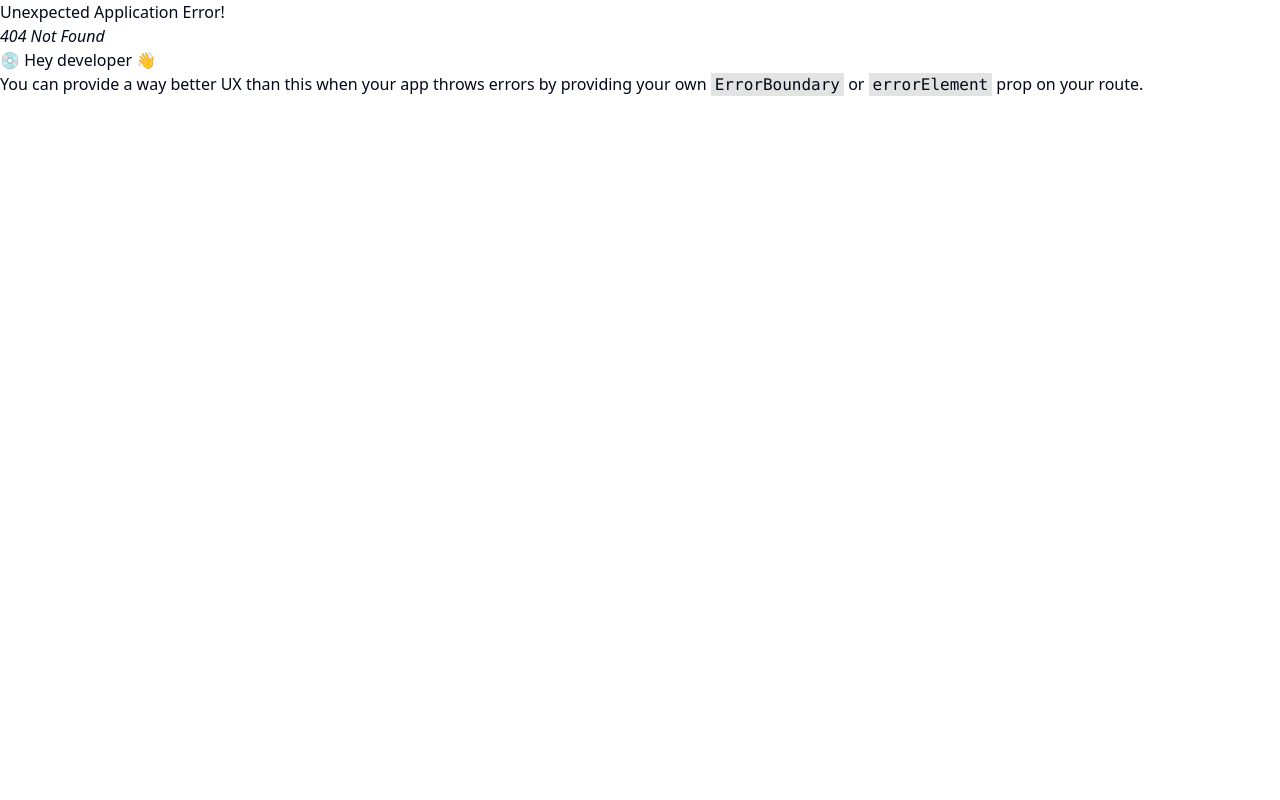
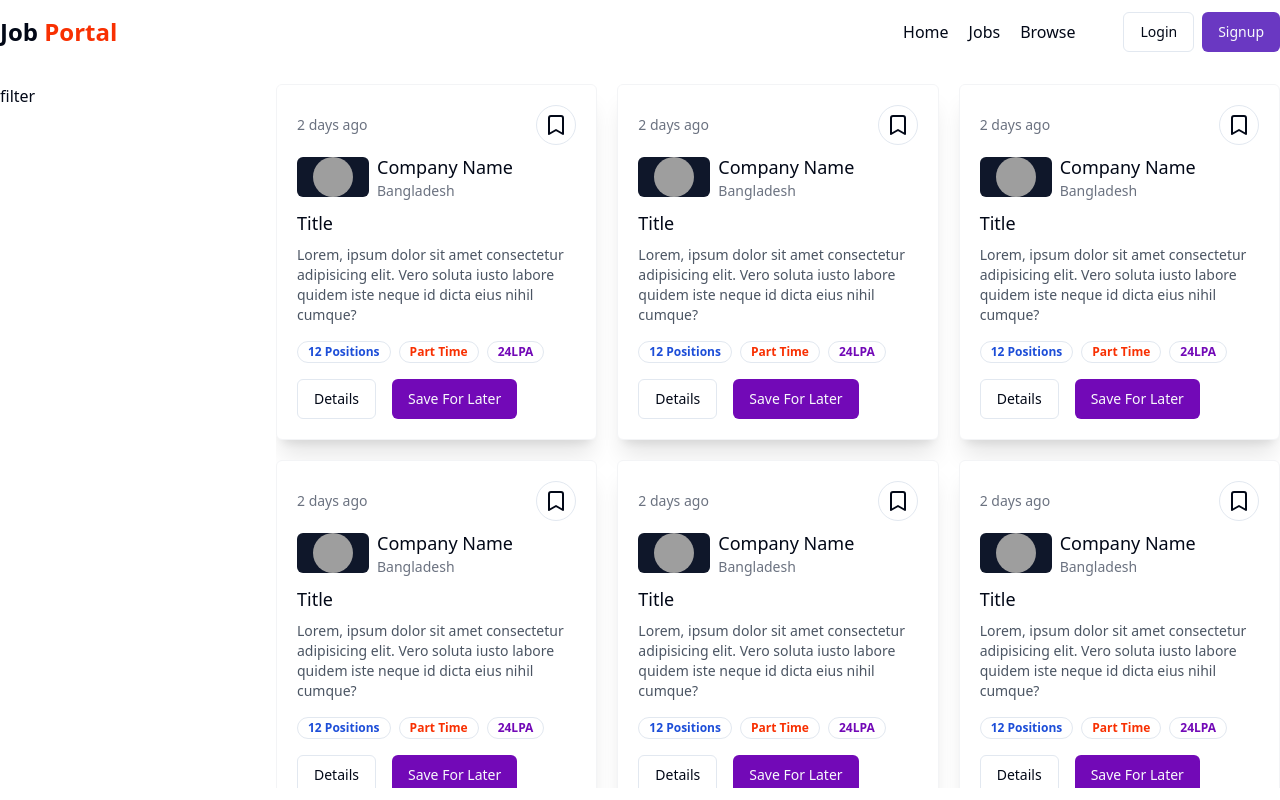
Before and after one commit to gopalbasak1/job-portal-frontend, a React (Vite) app: page /jobs in a window 1280 px wide. Before the commit this address had no page. Built offline with nearby package versions, Linux system fonts and the light colour scheme; grey boxes are pictures that could not be loaded.

Commit message:
create jobs page and add job card to structure

```diff
--- a/src/App.jsx
+++ b/src/App.jsx
@@ -2,6 +2,7 @@
 import Login from './components/auth/Login'
 import Signup from './components/auth/Signup'
 import Home from './components/Home'
+import Jobs from './components/Jobs'
 
 const appRouter = createBrowserRouter([
   {
@@ -16,6 +17,10 @@
     path: '/signup',
     element: <Signup/>
   },
+  {
+    path: '/jobs',
+    element: <Jobs/>
+  }
 ])
 
 function App() {
--- /dev/null
+++ b/src/components/FilterCard.jsx
@@ -0,0 +1,11 @@
+
+
+const FilterCard = () => {
+    return (
+        <div>
+            filter
+        </div>
+    );
+};
+
+export default FilterCard;
--- /dev/null
+++ b/src/components/Job.jsx
@@ -0,0 +1,50 @@
+import { Bookmark } from "lucide-react";
+import { Button } from "./ui/button";
+import { Avatar, AvatarImage } from "./ui/avatar";
+import { Badge } from "./ui/badge";
+
+
+const Job = () => {
+    return (
+        <div className="p-5 rounded-md shadow-xl bg-white border border-gray-100">
+            <div className="flex justify-between items-center gap-2">
+            <p className="text-sm text-gray-500">2 days ago</p>
+            <Button variant='outline' className="rounded-full" size="icon"><Bookmark/></Button>
+            </div>
+
+            <div className="flex items-center gap-2 my-2">
+            <Button>
+                <Avatar>
+                    <AvatarImage src="https://encrypted-tbn0.gstatic.com/images?q=tbn:ANd9GcQ8kjNASp-t4VymZrnRo9hIMRSeTcWNarxbJw&s"/>
+                </Avatar>
+            </Button>
+            <div>
+                <h1 className="front-medium text-lg">Company Name</h1>
+                <p className="text-sm text-gray-500">Bangladesh</p>
+            </div>
+            </div>
+
+           <div>
+                <h1 className="front-bold text-lg my-2">Title</h1>
+                <p className="text-sm text-gray-600">Lorem, ipsum dolor sit amet consectetur adipisicing elit. Vero soluta iusto labore quidem iste neque id dicta eius nihil cumque?</p>
+           </div>
+           <div className="flex items-center gap-2 mt-4">
+        <Badge className={"text-blue-700 font-bold"} variant="ghost">
+          12 Positions
+        </Badge>
+        <Badge className={"text-[#F83002] font-bold"} variant="ghost">
+          Part Time
+        </Badge>
+        <Badge className={"text-[#7209b7] font-bold"} variant="ghost">
+          24LPA
+        </Badge>
+      </div>
+      <div className="flex items-center gap-4 mt-4">
+        <Button variant="outline">Details</Button>
+        <Button className="bg-[#7209b7] hover:bg-[#8f61ad]">Save For Later</Button>
+      </div>
+        </div>
+    );
+};
+
+export default Job;
--- /dev/null
+++ b/src/components/Jobs.jsx
@@ -0,0 +1,38 @@
+import FilterCard from "./FilterCard";
+import Job from "./Job";
+import Navbar from "./shared/Navbar";
+
+const jobArray = [1, 2, 3, 4, 5, 6, 7, 8];
+
+const Jobs = () => {
+  return (
+    <div>
+      <Navbar />
+      <div className="max-w-7xl mx-auto mt-5">
+        <div className="flex gap-5">
+          <div className="w-[20%]">
+            {/* Filter Page */}
+            <FilterCard />
+          </div>
+
+          {/* Job Card */}
+          {jobArray.length < 0 ? (
+            <span>Job not found</span>
+          ) : (
+            <div className="flex-1 h-[88vh] overflow-y-auto pb-5">
+              <div className="grid grid-cols-3 gap-5">
+                {jobArray.map((item) => (
+                  <div key={item}>
+                    <Job />
+                  </div>
+                ))}
+              </div>
+            </div>
+          )}
+        </div>
+      </div>
+    </div>
+  );
+};
+
+export default Jobs;
--- a/src/components/shared/Navbar.jsx
+++ b/src/components/shared/Navbar.jsx
@@ -18,9 +18,9 @@
 
         <div className="flex items-center gap-12">
           <ul className="flex font-medium items-center gap-5">
-            <li><Link>Home</Link></li>
-            <li>Job</li>
-            <li>Browse</li>
+            <li><Link to="/">Home</Link></li>
+            <li><Link to="/jobs">Jobs</Link></li>
+            <li><Link to="/browse">Browse</Link></li>
           </ul>
 
           {!user ? (
```
